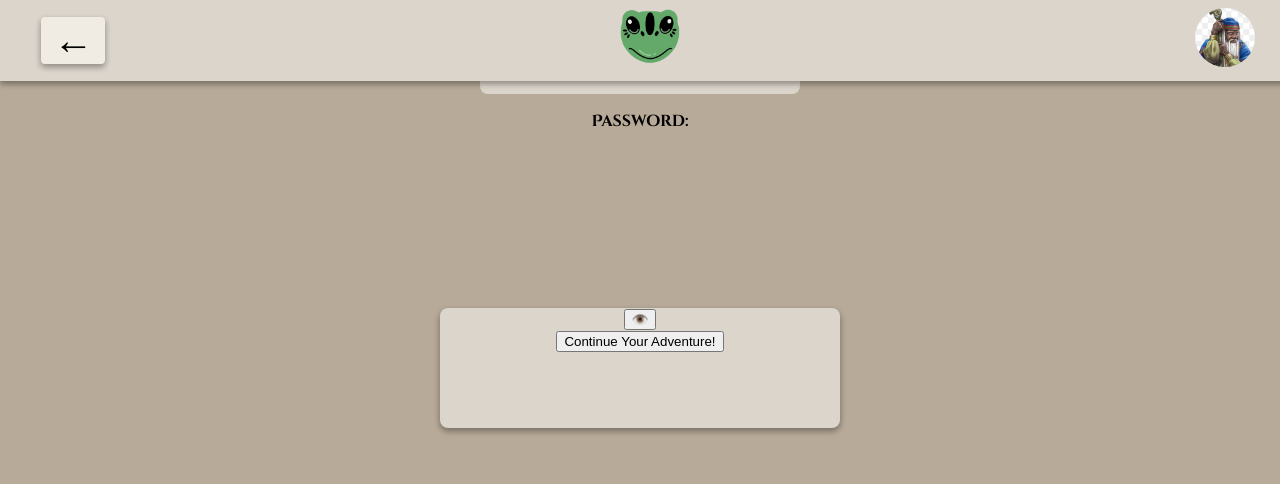
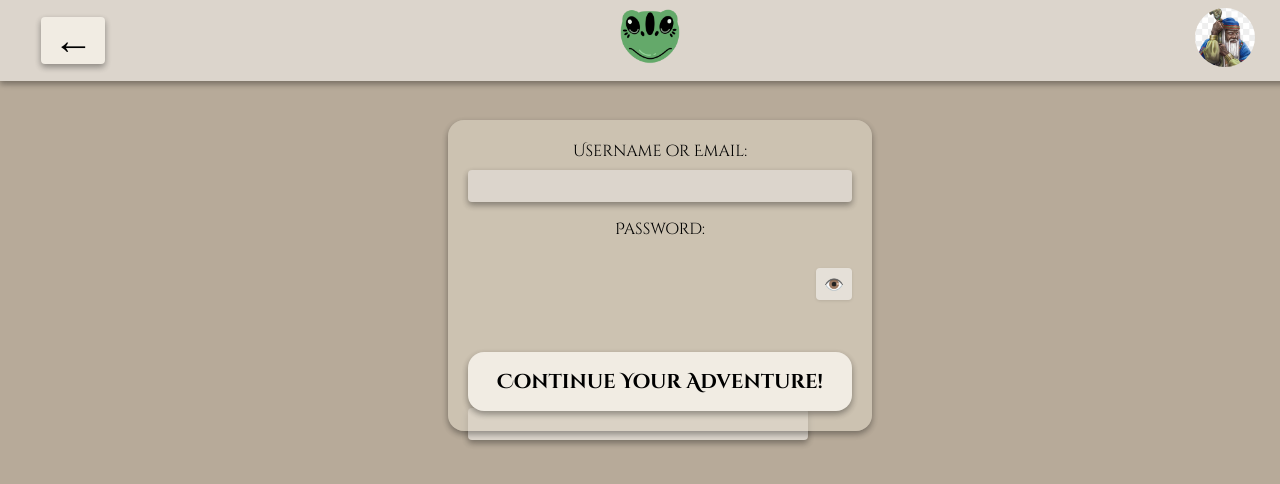
Before and after one commit to JMcHugh369/sample1, a React (Create React App) app in the folder frontend/: page /login in a window 1280 px wide. Shown: the top 484 px of the page. Built offline with nearby package versions, Linux system fonts and the light colour scheme; a web font is replaced by a local one.

Commit message:
Update index.scss
updating Login-index.css to fix problem with element being moved while entering input

```diff
--- a/frontend/src/components/Login/index.scss
+++ b/frontend/src/components/Login/index.scss
@@ -1,47 +1,108 @@
-.login {
+.login-container {
     width: 30vw;
     margin-left: 35vw;
-    display: flex;
     margin-top: 15vh;
+    padding: 2.5vh;
     border-radius: 2vh;
     box-shadow: rgba(0, 0, 0, 0.16) 0px 3px 6px, rgba(0, 0, 0, 0.23) 0px 3px 6px;
     background: rgba(217, 208, 192, 0.624);
+    display: flex;
+    flex-direction: column;
 
-    span {
-        color: red;
-    }
-
-    form {
-        padding: 2.5vh;
+    // Common styles for all prompts
+    .login-username-prompt,
+    .login-password-prompt {
         margin-bottom: 1vh;
 
-        input {
-            outline: none;
-            text-align: center;
-            box-shadow: rgba(0, 0, 0, 0.16) 0px 3px 6px,
-            rgba(0, 0, 0, 0.23) 0px 3px 6px;
+        p {
+            margin: 0;
+            font-weight: 500;
         }
     }
 
+    // Common styles for all input containers
+    .login-username-input,
+    .login-password-input {
+        margin-bottom: 2vh;
+        position: relative;
+
+        input {
+            width: 100%;
+            height: 4vh;
+            padding: 1vh;
+            border-radius: 0.5vh;
+            border: none;
+            outline: none;
+            text-align: center;
+            box-sizing: border-box;
+            box-shadow: rgba(0, 0, 0, 0.16) 0px 3px 6px, rgba(0, 0, 0, 0.23) 0px 3px 6px;
+        }
+    }
+
+    // Password container with input and toggle button
+    .password-container {
+        display: flex;
+        align-items: center;
+        justify-content: space-between;
+        margin-bottom: 2vh;
+        gap: 1vh;
+
+        .login-password-input {
+            flex: 1;
+            margin-bottom: 0;
+
+            input {
+                width: 100%;
+                font-family: monospace; /* Better for password masking */
+                letter-spacing: 0.1em; /* Improves readability of asterisks */
+            }
+        }
+
+        .toggle-password {
+            background: none;
+            border: none;
+            cursor: pointer;
+            font-size: 2vh;
+            padding: 0.5vh 1vh;
+            display: flex;
+            align-items: center;
+            justify-content: center;
+            box-shadow: rgba(0, 0, 0, 0.1) 0px 1px 3px;
+            border-radius: 0.5vh;
+            background: rgba(255, 255, 255, 0.5);
+            height: 4vh;
+            transition: background-color 0.2s, transform 0.1s;
+
+            &:hover {
+                background: rgba(255, 255, 255, 0.8);
+            }
+
+            &:active {
+                transform: scale(0.95);
+            }
+        }
+    }
 }
 
-.login-btn {
-    button {
+.login-container {
+
+    .enter-button {
+        width: 100%;
+        margin-top: 2vh;
         font-family: "Cinzel Decorative", serif;
         font-weight: 700;
         font-style: normal;
         background: rgb(241, 236, 227);
         border-radius: 2vh;
-        margin: 2vh;
-        padding: 2vh;
+        padding: 2vh 3vh;
         border: none;
-        box-shadow: rgba(0, 0, 0, 0.16) 0px 3px 6px,
-            rgba(0, 0, 0, 0.23) 0px 3px 6px;
+        box-shadow: rgba(0, 0, 0, 0.16) 0px 3px 6px, rgba(0, 0, 0, 0.23) 0px 3px 6px;
         font-size: 2.5vh;
+        cursor: pointer;
+        transition: background 0.2s ease;
+
+        &:active {
+            background: rgb(233, 228, 217);
+        }
     }
-
-    button:active {
-        background: rgb(233, 228, 217);
-    }
-
 }
```
